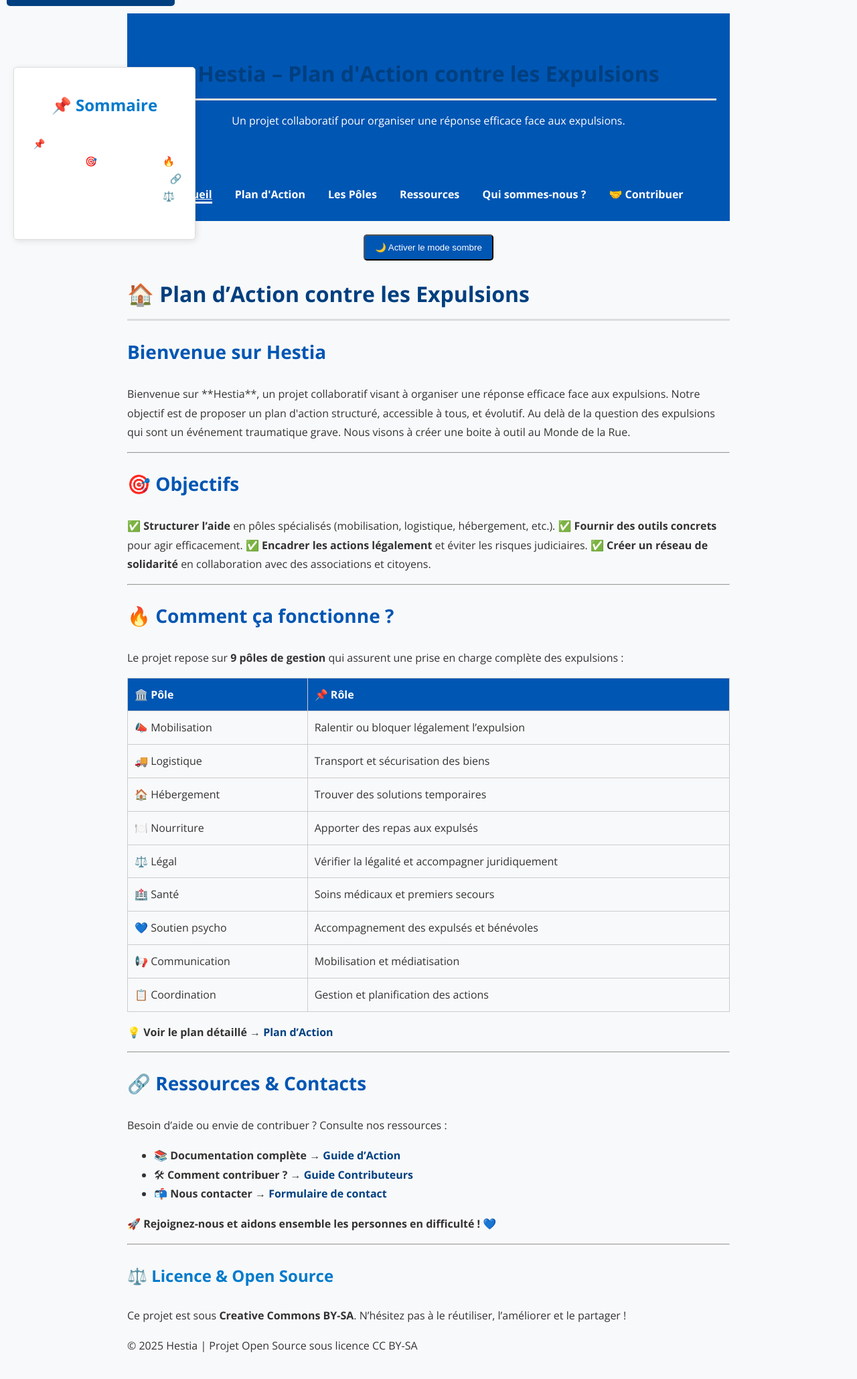
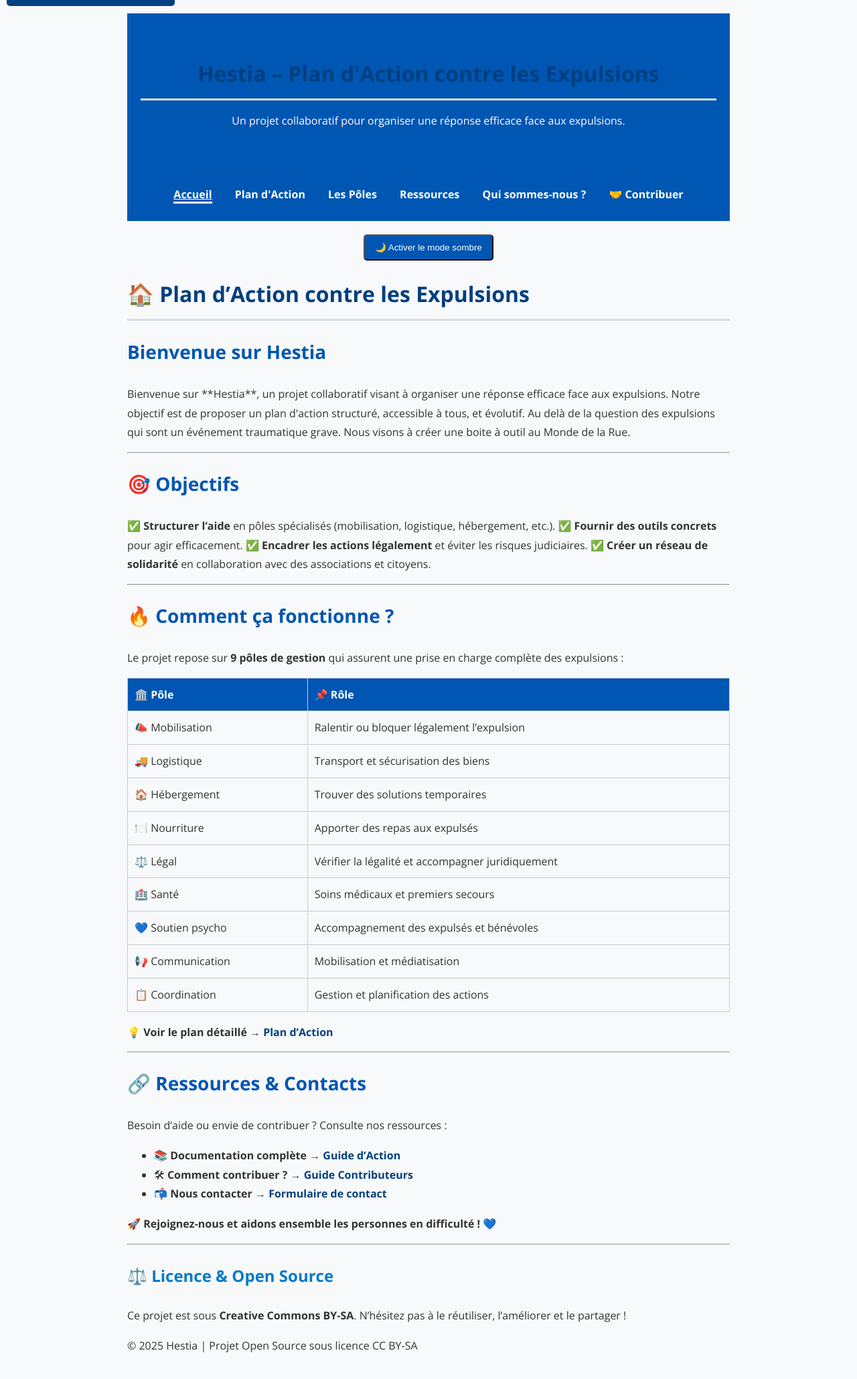
Before and after one commit to 5136Siegfried/Hestia, a Jekyll site: the page built from docs/index.md, in a window 1280 px wide. Shown: the whole page at 67% size. Built offline with Jekyll 4.4.1, drawn with Linux system fonts in a browser that asks for light colours.

Commit message:
fix sommaire

```diff
--- a/docs/_layouts/default.html
+++ b/docs/_layouts/default.html
@@ -47,11 +47,11 @@
     <button id="toggle-darkmode">🌙 Activer le mode sombre</button>
 
     <!-- 🔹 Sommaire généré automatiquement -->
-    <button id="toc-toggle">📌 Afficher le sommaire</button>
+    <!-- <button id="toc-toggle">📌 Afficher le sommaire</button>
     <nav id="table-of-contents">
         <h3>📌 Sommaire</h3>
         <ul id="toc-list"></ul>
-    </nav>
+    </nav> -->
 
     <!-- 🔹 CONTENU DE LA PAGE -->
     <main id="main-content">
@@ -67,7 +67,7 @@
     <script src="/assets/js/menu.js" ></script>
     <script src="/assets/js/animations.js" ></script>
     <script src="/assets/js/darkmode.js" ></script>
-    <script src="/assets/js/toc.js" ></script>
+    <!-- <script src="/assets/js/toc.js" ></script> -->
 
     <!-- 🔹 Bouton Retour en haut -->
     <a href="#" id="scrollTop" aria-label="Retour en haut">↑</a>
```
